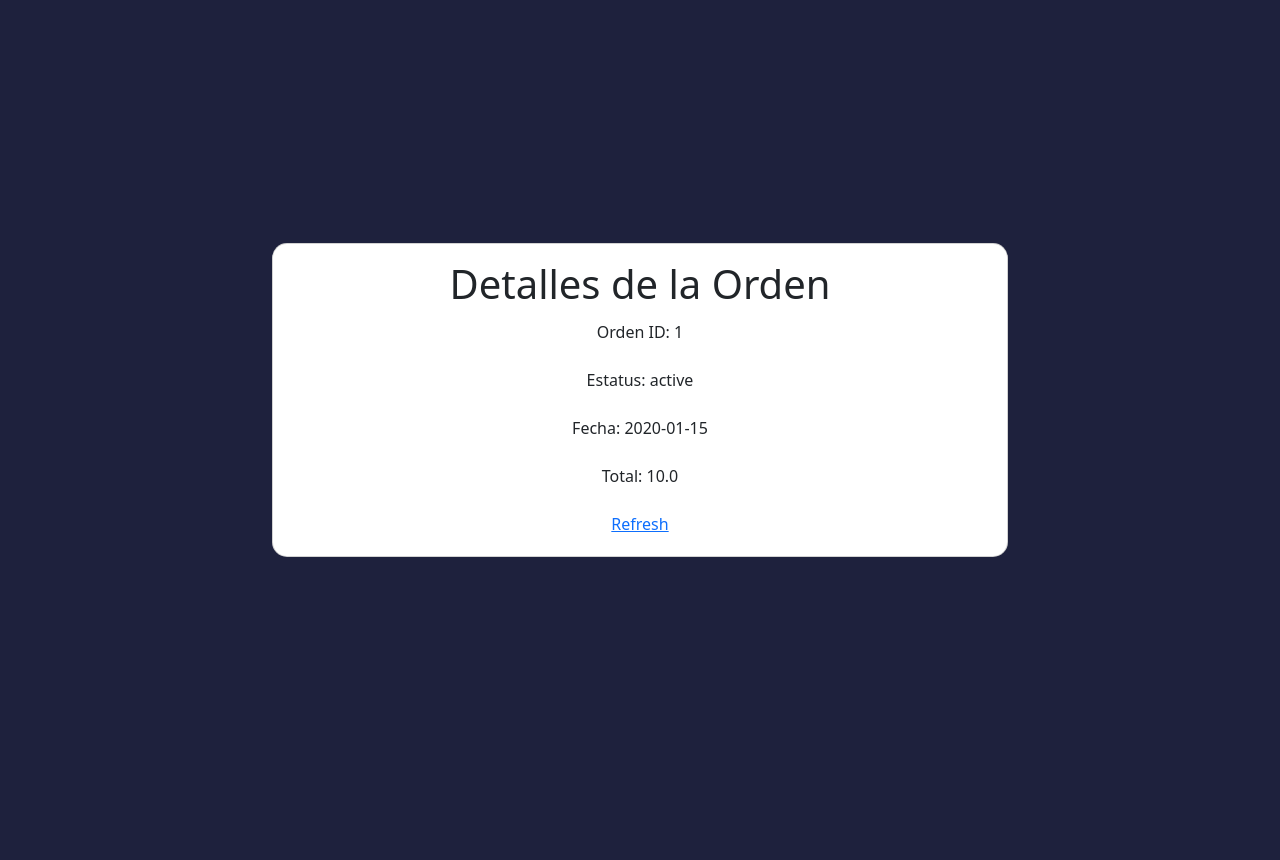
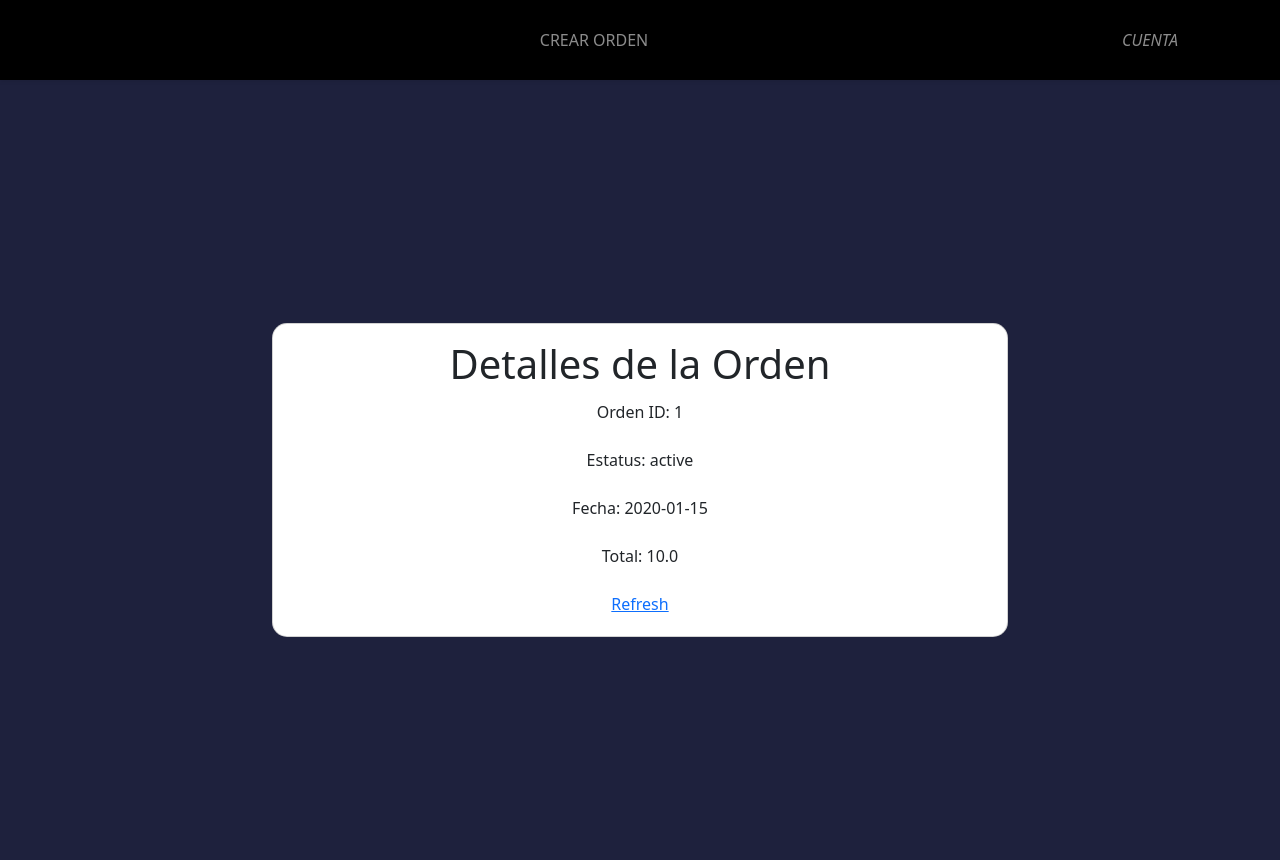
Before and after one commit to luisangelfc/LosGuajolocombos, a Flask app: page /orden/1 in a window 1280 px wide. Shown: the top 860 px of the page. Before the commit the page ends 557 px from the top, so only its background shows below. Run offline with Flask 3, Linux system fonts and the light colour scheme; tables that the repository leaves empty hold one stand-in row (values such as "Sample post").

Commit message:
Casos de julieta integrados

```diff
--- a/controllers/controller_info_cuenta.py
+++ b/controllers/controller_info_cuenta.py
@@ -10,8 +10,6 @@ info_bp = Blueprint('info', __name__, url_prefix='/info')
 def info():
     if session.get('usuario') != None:
         cliente = getClienteId(session.get('usuario'))
-        if getCredencial(cliente.nombre) != ADMIN:
-            return "No eres administrador"
         return render_template('info.html', cliente=cliente)
     flash("Error: no se ha iniciado sesión")
     return redirect(url_for('inicio.inicio'))
--- a/templates/cliente_monitorea_estatus.html
+++ b/templates/cliente_monitorea_estatus.html
@@ -27,6 +27,23 @@
 </head>
 <body>
 
+    <nav class="navbar navbar-expand-lg bg-black sticky-top navbar-dark p-3 shadow-sm">
+          <div class="container">
+                    <div class="collapse navbar-collapse" id="navbarNavDropdown">
+                          <ul class="navbar-nav ms-auto">
+                                <li class="nav-item">
+                                    <a class="nav-link mx-2 text-uppercase" href="/ordenes/crear">Crear Orden</a>
+                                </li>
+                          </ul>
+                          <ul class="navbar-nav ms-auto ">
+                                <li class="nav-item">
+                                    <a class="nav-link mx-2 text-uppercase" href="/info"><i class="fa-solid fa-circle-user me-1">Cuenta</i></a>
+                                </li>
+                          </ul>
+                    </div>
+          </div>
+    </nav>
+
     <section class="vh-100">
         <div class="container h-100">
             <div class="row d-flex justify-content-center align-items-center h-100">
--- a/templates/crear_orden.html
+++ b/templates/crear_orden.html
@@ -13,9 +13,6 @@
                           <ul class="navbar-nav ms-auto">
                                 <li class="nav-item">
                                     <a class="nav-link mx-2 text-uppercase" href="/ordenes/crear">Crear Orden</a>
-                                </li>
-                                <li class="nav-item">
-                                    <a class="nav-link mx-2 text-uppercase" href="/ordenes/ver_ordenes">Ver lista de ordenes</a>
                                 </li>
                           </ul>
                           <ul class="navbar-nav ms-auto ">
```
Also changed, not shown: controllers/controller_ordenes.py (+8 -7 lines), templates/cambiar_estatus.html (+5 -3 lines), templates/info.html (+9 -4 lines), templates/vendedor_ver_ordenes.html (+7 -5 lines). Lines whose indentation alone changed are shown as unchanged.
